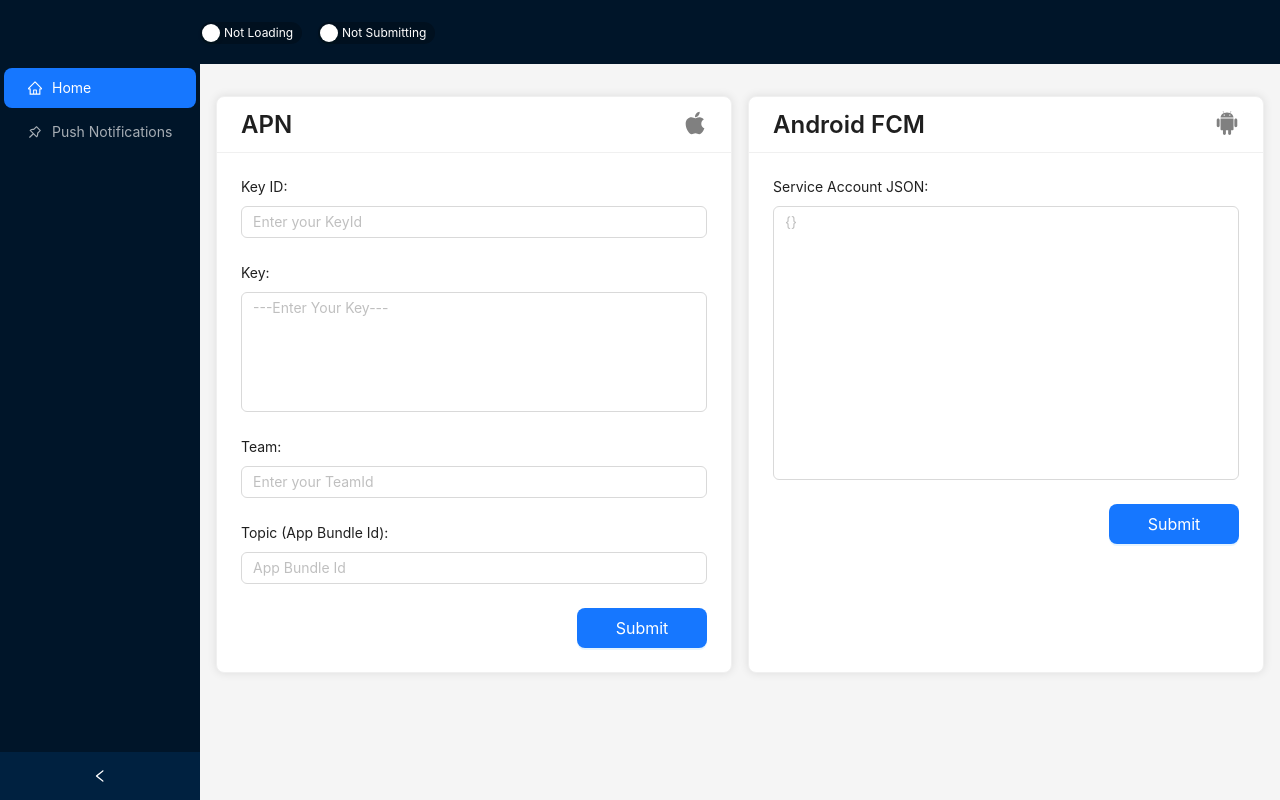
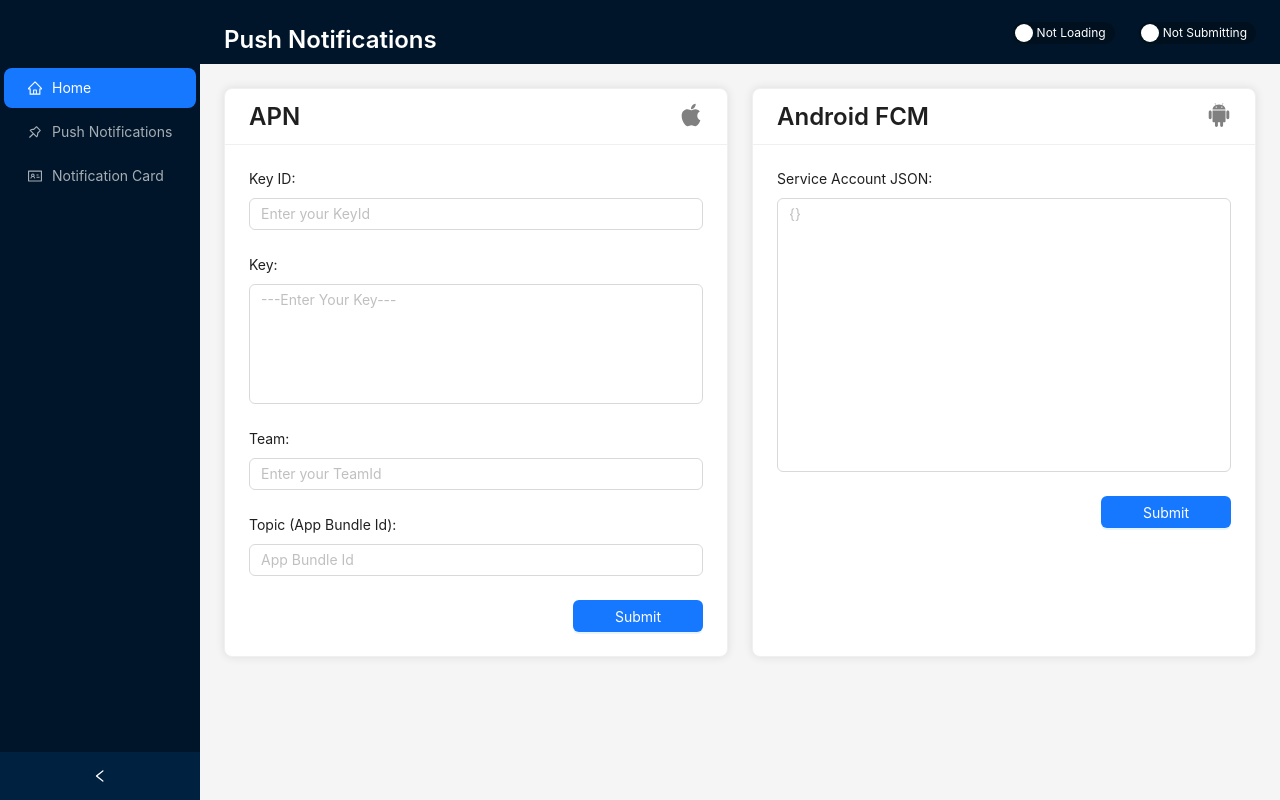
Before and after one commit to millerm30/mui_sandbox, a React (Vite) app: page /push-notifications in a window 1280 px wide. Built offline with nearby package versions, Linux system fonts and the light colour scheme.

Commit message:
Styling
Cleanup styling and add header props, etc...

```diff
--- a/src/App.tsx
+++ b/src/App.tsx
@@ -2,6 +2,7 @@ import { BrowserRouter, Route, Routes } from 'react-router-dom';
 import PageLayout from './components/PageLayout';
 import PushContainer from './containers/PushContainer';
 import HomeContainer from './containers/HomeContainer';
+import NotificationCardContainer from './containers/NotificationCardContainer';
 import { LoadingProvider } from './contexts/LoadingProvider';
 
 export default function App() {
@@ -12,6 +13,10 @@ export default function App() {
           <Routes>
             <Route path="/" element={<HomeContainer />} />
             <Route path="/push-notifications" element={<PushContainer />} />
+            <Route
+              path="/notification-card"
+              element={<NotificationCardContainer />}
+            />
           </Routes>
         </PageLayout>
       </BrowserRouter>
--- a/src/components/AndroidForm.tsx
+++ b/src/components/AndroidForm.tsx
@@ -39,7 +39,7 @@ const AndroidFormContainer = ({
                 name="serviceAccountJson"
                 allowClear
                 rows={12}
-                style={{ resize: ' none' }}
+                style={{ resize: 'none' }}
                 placeholder="{}"
               />
             </Form.Item>
@@ -51,7 +51,7 @@ const AndroidFormContainer = ({
               <Button
                 htmlType="submit"
                 loading={isSubmitting}
-                size="large"
+                size="middle"
                 type="primary"
                 style={{ width: 130 }}
                 iconPosition="end"
--- a/src/components/AppleForm.tsx
+++ b/src/components/AppleForm.tsx
@@ -54,7 +54,7 @@ const AppleFormContainer = ({
               <TextArea
                 allowClear
                 rows={5}
-                style={{ resize: ' none' }}
+                style={{ resize: 'none' }}
                 placeholder="---Enter Your Key---"
               />
             </Form.Item>
@@ -87,7 +87,7 @@ const AppleFormContainer = ({
             htmlType="submit"
             loading={isSubmitting}
             iconPosition="end"
-            size="large"
+            size="middle"
             type="primary"
             style={{ width: 130 }}
           >
--- /dev/null
+++ b/src/components/NotificationCard.tsx
@@ -0,0 +1,127 @@
+import React from 'react';
+import { Card, Dropdown, MenuProps, Popover, Typography } from 'antd';
+import { EditFilled } from '@ant-design/icons';
+
+const { Text, Paragraph } = Typography;
+
+interface NotificationCardProps {
+  title: string;
+  description: string;
+}
+
+const NotificationCard: React.FC<NotificationCardProps> = (props) => {
+  const onMenuClick: MenuProps['onClick'] = (e) => {
+    console.log('click', e);
+  };
+
+  const items = [
+    {
+      label: (
+        <Popover
+          arrow={false}
+          content={
+            <div style={{ maxWidth: '300px' }}>
+              <Paragraph style={{ marginBottom: 0 }}>
+                Duplicating a notification will create a new notification with
+                the same content and settings. The new notification will have a
+                different notification
+              </Paragraph>
+            </div>
+          }
+          placement="right"
+          overlayStyle={{
+            paddingLeft: '24px',
+          }}
+          overlayInnerStyle={{ padding: '16px' }}
+          mouseEnterDelay={0.1}
+        >
+          <div>
+            <Text style={{ padding: 24 }}>Duplicate</Text>
+          </div>
+        </Popover>
+      ),
+      key: 'duplicate',
+    },
+    {
+      label: (
+        <Popover
+          arrow={false}
+          content={
+            <div style={{ maxWidth: '300px' }}>
+              <Paragraph style={{ marginBottom: 0 }}>
+                Disabling a notification causes requests with this
+                notificationId to be ignored without any adverse side-effects.
+                Your code will continue to work as before, but the API/SDK will
+                return soft warnings.
+              </Paragraph>
+            </div>
+          }
+          placement="right"
+          overlayStyle={{
+            paddingLeft: '24px',
+          }}
+          overlayInnerStyle={{ padding: '16px' }}
+          mouseEnterDelay={0.1}
+        >
+          <div>
+            <Text style={{ padding: 24 }} type="warning">
+              Disable
+            </Text>
+          </div>
+        </Popover>
+      ),
+      key: 'disable',
+    },
+    {
+      label: (
+        <Popover
+          arrow={false}
+          content={
+            <div style={{ maxWidth: '300px' }}>
+              <Paragraph style={{ marginBottom: 0 }}>
+                Deleting a notification cannot be undone. It will cause all
+                requests with this notificationId to throw an error. Before
+                removing a notification, disable it and review the logs.
+              </Paragraph>
+            </div>
+          }
+          placement="right"
+          overlayStyle={{
+            paddingLeft: '24px',
+          }}
+          overlayInnerStyle={{ padding: '16px' }}
+          mouseEnterDelay={0.1}
+        >
+          <div>
+            <Text style={{ padding: 24 }} type="danger">
+              Delete
+            </Text>
+          </div>
+        </Popover>
+      ),
+      key: 'delete',
+    },
+  ];
+
+  return (
+    <Card
+      title={`${props.title}`}
+      actions={[
+        <span onClick={() => console.log('Edit clicked')}>
+          <>
+            <EditFilled /> Edit
+          </>
+        </span>,
+      ]}
+      extra={
+        <Dropdown.Button menu={{ items, onClick: onMenuClick }}>
+          Actions
+        </Dropdown.Button>
+      }
+    >
+      <Paragraph>{props.description}</Paragraph>
+    </Card>
+  );
+};
+
+export default NotificationCard;
--- a/src/components/PageLayout.tsx
+++ b/src/components/PageLayout.tsx
@@ -1,10 +1,24 @@
-import React, { useState } from 'react';
-import { HomeOutlined, PushpinOutlined } from '@ant-design/icons';
-import { Layout, Menu, Switch, MenuProps } from 'antd';
-import { Link } from 'react-router-dom';
+import React, { useState, useEffect } from 'react';
+import {
+  HomeOutlined,
+  PushpinOutlined,
+  IdcardOutlined,
+} from '@ant-design/icons';
+import {
+  Layout,
+  Menu,
+  Switch,
+  MenuProps,
+  Space,
+  Typography,
+  Row,
+  Col,
+} from 'antd';
+import { Link, useLocation } from 'react-router-dom';
 import { useLoadingContext } from '../hooks/useLoadingContext';
 
 const { Header, Content, Sider } = Layout;
+const { Title } = Typography;
 
 interface Props {
   children?: React.ReactNode;
@@ -33,15 +47,34 @@ const items: MenuItem[] = [
     '2',
     <PushpinOutlined />,
   ),
+  getItem(
+    <Link to="/notification-card">Notification Card</Link>,
+    '3',
+    <IdcardOutlined />,
+  ),
 ];
+
+const locationsToShowSwitches = ['/push-notifications'];
+
+const pageTitles: { [key: string]: string } = {
+  '/': 'Home',
+  '/push-notifications': 'Push Notifications',
+  '/notification-card': 'Notification Card',
+};
 
 const PageLayout = ({ children }: Props): JSX.Element => {
   const { handleLoadingChange, handleSubmit } = useLoadingContext();
+  const location = useLocation();
   const [collapsed, setCollapsed] = useState(false);
+
+  useEffect(() => {
+    document.title = pageTitles[location.pathname];
+  }, [location.pathname]);
 
   return (
     <Layout style={{ minHeight: '100vh' }}>
       <Sider
+        breakpoint="lg"
         collapsible
         collapsed={collapsed}
         onCollapse={(value) => setCollapsed(value)}
@@ -58,6 +91,20 @@ const PageLayout = ({ children }: Props): JSX.Element => {
       </Sider>
       <Layout>
         <Header style={{ padding: 0 }}>
+          <Row
+            justify="space-between"
+            style={{
+              padding: '0px 24px',
+            }}
+          >
+            <Col>
+              <Title style={{ color: '#FFFFFF' }} level={3}>
+                {pageTitles[location.pathname]}
+              </Title>
+            </Col>
+            {locationsToShowSwitches.includes(location.pathname) && (
+              <Col>
+                <Space size="large">
                   <Switch
                     checkedChildren="Loading"
                     unCheckedChildren="Not Loading"
@@ -70,11 +117,13 @@ const PageLayout = ({ children }: Props): JSX.Element => {
                     unCheckedChildren="Not Submitting"
                     defaultChecked={false}
                     onChange={handleSubmit}
-            style={{ marginLeft: 16 }}
                   />
+                </Space>
+              </Col>
+            )}
+          </Row>
         </Header>
-
-        <Content style={{ margin: '0 16px' }}>{children}</Content>
+        <Content style={{ padding: 24 }}>{children}</Content>
       </Layout>
     </Layout>
   );
--- a/src/containers/HomeContainer.tsx
+++ b/src/containers/HomeContainer.tsx
@@ -1,7 +1,7 @@
 const HomeContainer = () => {
   return (
     <div>
-      <h1>Home</h1>
+      <h1 style={{ marginTop: 0 }}>Home</h1>
       <p>Ant Design Testing Sandbox!</p>
     </div>
   );
--- /dev/null
+++ b/src/containers/NotificationCardContainer.tsx
@@ -0,0 +1,49 @@
+import { Row, Col, Grid } from 'antd';
+import NotificationCard from '~components/NotificationCard';
+
+const { useBreakpoint } = Grid;
+
+interface NotificationData {
+  id: number;
+  title: string;
+  description: string;
+}
+
+const NotificationsData: NotificationData[] = [
+  {
+    id: 1,
+    title: 'Title One',
+    description:
+      'This is the content of the notification, it can be long or short, depending on the content.',
+  },
+  {
+    id: 2,
+    title: 'Title Two',
+    description: 'Notification Description Two, this is a short one.',
+  },
+  {
+    id: 3,
+    title: 'Title Three',
+    description:
+      'Notification Description Three, this is a long one. It can be long or short. It depends on the content. This is a long one. It can be long or short. It depends on the content.',
+  },
+];
+
+const NotificationCardContainer = () => {
+  const screens = useBreakpoint();
+
+  return (
+    <Row gutter={[24, 24]}>
+      {NotificationsData.map((notification) => (
+        <Col key={notification.id} span={screens.xl ? 12 : 24}>
+          <NotificationCard
+            title={notification.title}
+            description={notification.description}
+          />
+        </Col>
+      ))}
+    </Row>
+  );
+};
+
+export default NotificationCardContainer;
--- a/src/containers/PushContainer.tsx
+++ b/src/containers/PushContainer.tsx
@@ -1,17 +1,23 @@
 import AppleForm from '../components/AppleForm';
 import AndroidForm from '../components/AndroidForm';
-import { Row, Col } from 'antd';
+import { Row, Col, Grid } from 'antd';
 import { useLoadingContext } from '../hooks/useLoadingContext';
+
+const { useBreakpoint } = Grid;
 
 const PushContainer = () => {
   const { isLoading, isSubmitting } = useLoadingContext();
+  const screens = useBreakpoint();
 
   return (
-    <Row style={{ marginTop: 32 }} gutter={[16, 16]}>
-      <Col span={12}>
+    <Row
+      gutter={[24, 24]}
+      style={{ flexDirection: screens.lg ? 'row' : 'column' }}
+    >
+      <Col span={screens.lg ? 12 : 24}>
         <AppleForm isLoading={isLoading} isSubmitting={isSubmitting} />
       </Col>
-      <Col span={12}>
+      <Col span={screens.lg ? 12 : 24}>
         <AndroidForm isLoading={isLoading} isSubmitting={isSubmitting} />
       </Col>
     </Row>
--- a/src/contexts/LoadingContext.tsx
+++ b/src/contexts/LoadingContext.tsx
@@ -1,4 +1,3 @@
-// LoadingContext.ts
 import { createContext } from 'react';
 
 interface LoadingContextType {
--- a/src/contexts/LoadingProvider.tsx
+++ b/src/contexts/LoadingProvider.tsx
@@ -1,4 +1,3 @@
-// LoadingProvider.tsx
 import { useState, ReactNode } from 'react';
 import LoadingContext from './LoadingContext';
 
```
Also changed, not shown: src/components/Buttons.tsx (deleted, +0 -15 lines), tsconfig.json (+8 -21 lines). Lines whose indentation alone changed are shown as unchanged.
